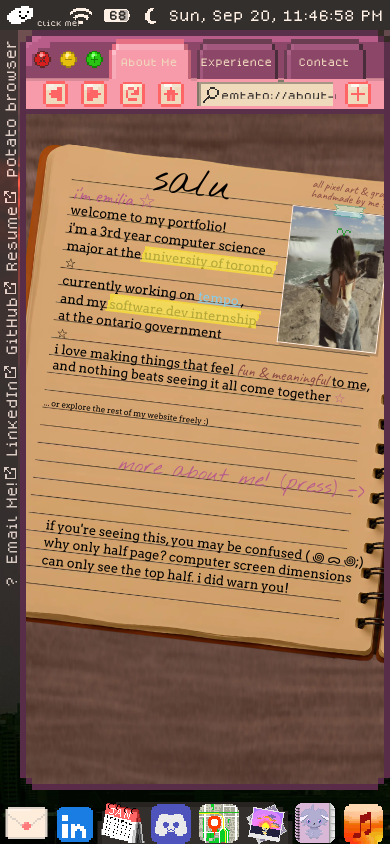
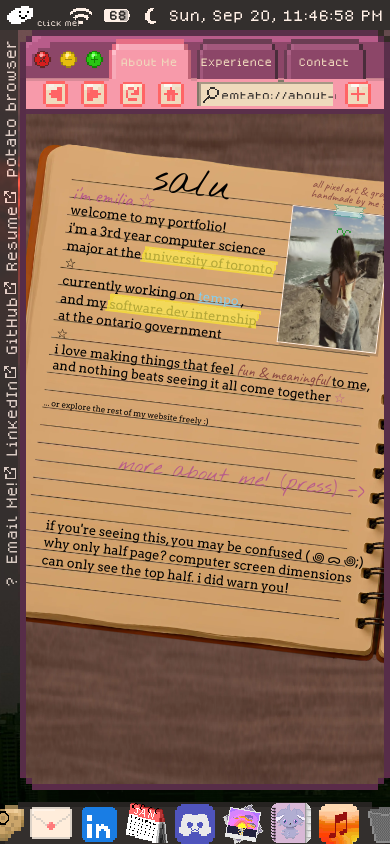
Before and after one commit to emtato/emtato-portfolio, a React (Vite) app: page / in a window 390 px wide. Built offline with nearby package versions, Linux system fonts and the light colour scheme.

Commit message:
mobile dock test fix try

```diff
--- a/src/App.css
+++ b/src/App.css
@@ -3,6 +3,13 @@
     width: 100%;
     height: 100dvh;
     overflow: hidden;
+}
+
+.os-main-background {
+    width: 100vw;
+    height: 100vh;
+    object-fit: cover;
+    object-position: 75% center;
 }
 
 /* loading */
@@ -76,21 +83,3 @@
 .mobile-tip {
     display: none;
 }
-
-/* ------------------------------------------------------------------------------------------- -v-
-
-                                        main contents
-
------------------------------------------------------------------------------------------------ -o- */
-
-.os-main {
-    width: 100vw;
-    height: 100vh;
-}
-
-.os-main-background {
-    width: 100vw;
-    height: 100vh;
-    object-fit: cover;
-    object-position: 75% center;
-}
--- a/src/components/dock/Dock.tsx
+++ b/src/components/dock/Dock.tsx
@@ -44,7 +44,7 @@ export default function Dock({openBrowserCallback, openContact, openTempo}: Dock
             <DockApp src="/assets/app-icons/uwucord.png" hoverText="uwucord" onClick={copyDiscord}/>
             {copied && <span className="dock-app-copied">copied!</span>}
 
-            <DockApp src="/assets/app-icons/map.png" hoverText="map (coming soon)"/>
+            <DockApp src="/assets/app-icons/map.png" hoverText="map (coming soon)" mobileHide={true}/>
             <DockApp src="/assets/app-icons/photos.png" rotate={true} hoverText="photos (coming soon)"/>
             <DockApp src="/assets/app-icons/contacts.png" hoverText="contacts" onClick={openContact}/>
             <DockApp src="/assets/app-icons/music.png" hoverText="peak" href="https://www.youtube.com/watch?v=kgAVoL49H3M"/>
--- a/src/components/dock/dock.css
+++ b/src/components/dock/dock.css
@@ -46,11 +46,8 @@
 }
 
 @media (max-width: 910px) {
-    .mobile-tip {
-        display: block;
-        position: absolute;
-        bottom: 20%;
-        color: var(--color-warm-cream);
-        font: 13px "Emtato Pixel";
+
+    .dock {
+        width: 100vw;
     }
 }
--- a/src/components/dock/dockApp/dockapp.tsx
+++ b/src/components/dock/dockApp/dockapp.tsx
@@ -6,13 +6,17 @@ interface DockAppProps {
     onClick?: () => void
     href?: string
     rotate?: boolean
+    mobileHide?: boolean
     hoverText: string
 }
 
-export default function DockApp({src, onClick, href, hoverText, rotate = false}: DockAppProps) {
+export default function DockApp({src, onClick, href, hoverText, rotate = false, mobileHide}: DockAppProps) {
     const icon = <img className={rotate ? "app-icon app-icon-rotate" : "app-icon"} alt="a" src={src}/>
     const [isHovered, setIsHovered] = useState(false)
 
+    if (mobileHide) {
+        return <></>
+    }
     return <div className="app-wrapper" onMouseEnter={() => setIsHovered(true)}
                 onMouseLeave={() => setIsHovered(false)}>
         {href &&
```
Also changed, not shown: src/components/dock/dockApp/dockApp.css (+8 -0 lines).
